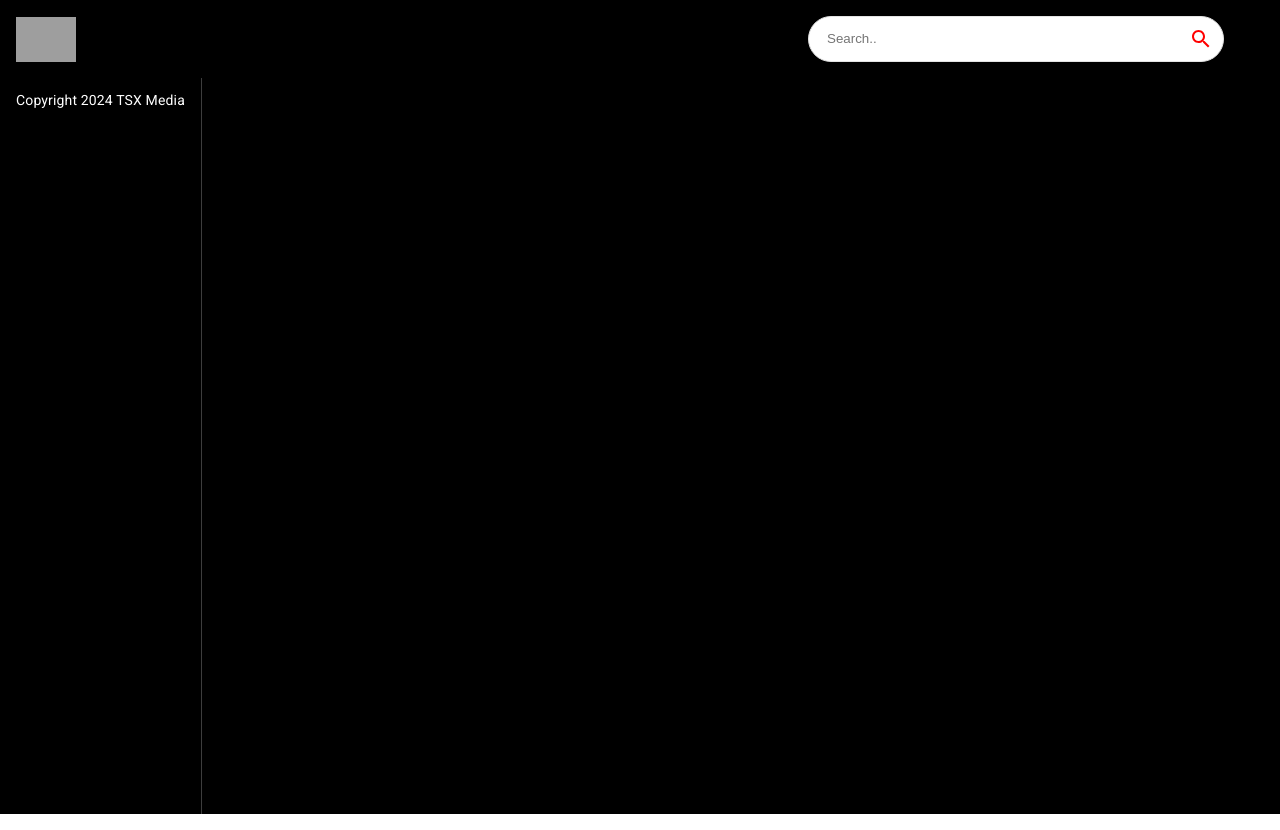
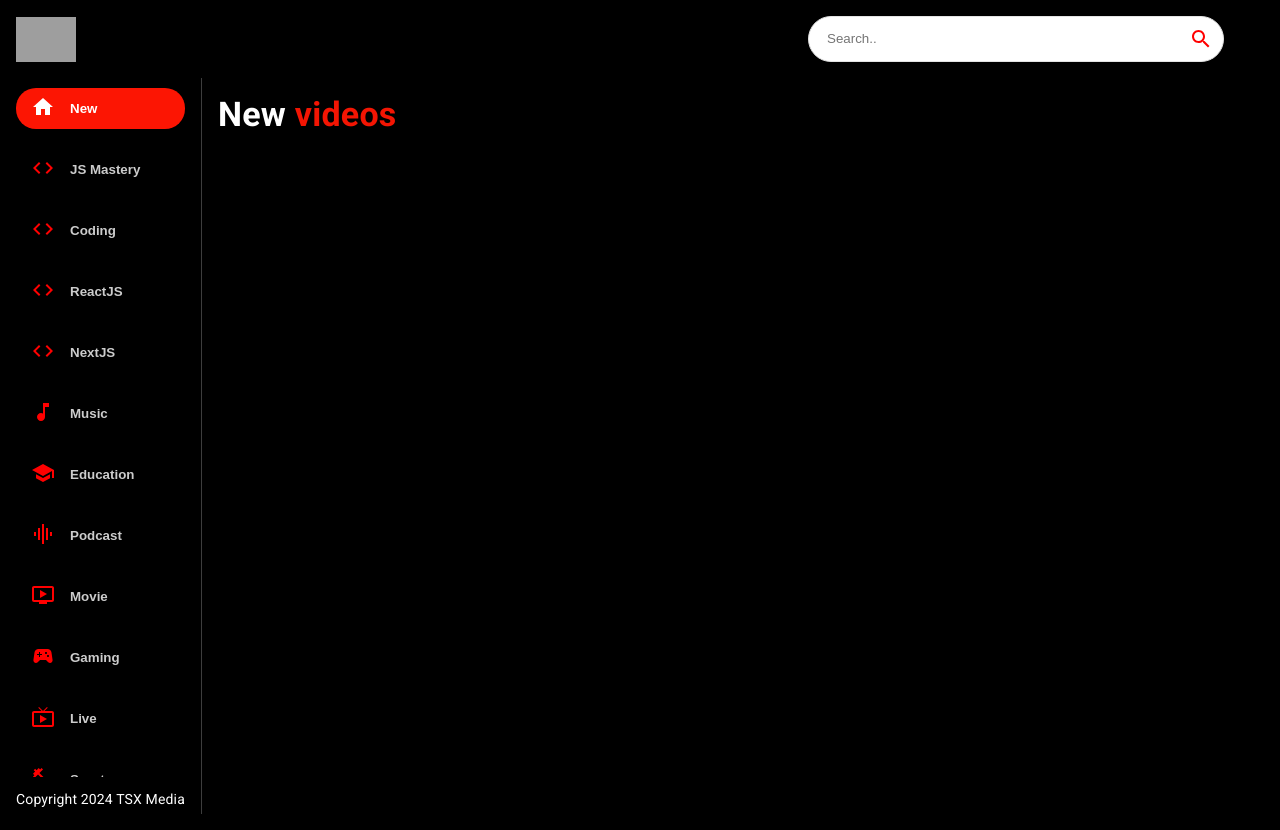
Before and after one commit to itstalalsalman/streaming-platform, a React (Create React App) app: page / in a window 1280 px wide. Built offline with nearby package versions, Linux system fonts and the light colour scheme; no server answers; grey boxes are pictures that could not be loaded.

Commit message:
Youtube API called using RapidAPI and material UI designs allows sidebar navigation and search queries based on that

```diff
--- a/src/components/Feed.jsx
+++ b/src/components/Feed.jsx
@@ -1,8 +1,17 @@
 import { useState, useEffect } from 'react'
 import { Box, Stack, Typography} from '@mui/material'
-import Sidebar from './Sidebar'
+
+import { fetchFromAPI } from '../utils/fetchFromAPI'
+import { Sidebar, Videos} from './'
 
 const Feed = () => {
+
+  const [selectedCategory, setSelectedCategory] = useState('New')
+
+  useEffect(() => {
+    fetchFromAPI(`search?part=snippet&q=${selectedCategory}`)
+  }, [selectedCategory]);
+
   return (
     <Stack
       sx={{flexDirection: {sx: "column", md: "row"}}}
@@ -14,11 +23,21 @@
         backgroundColor: '#000'
         }}
       >
-        <Sidebar />
+        <Sidebar
+          selectedCategory={selectedCategory}
+          setSelectedCategory={setSelectedCategory}
+        />
         <Typography className='copyright' variant='body2' sx={{mt:1.5, color: '#fff'}}>
           Copyright 2024 TSX Media
         </Typography>
 
+      </Box>
+
+      <Box p={2} sx={{ overflowY: 'auto', height: '90vh', flex: 2 }}>
+        <Typography variant='h4' fontWeight="bold" mb={2} sx={{ color: 'white' }}>
+          {selectedCategory} <span style={{ color: '#F31503' }} >videos</span>
+        </Typography>
+        <Videos  videos={{}} />
       </Box>
 
     </Stack>
--- a/src/components/Sidebar.jsx
+++ b/src/components/Sidebar.jsx
@@ -1,11 +1,35 @@
-import React from 'react'
+import { Stack } from '@mui/material'
 
-const Sidebar = () => {
-  return (
-    <div>
+import { categories } from '../utils/constants'
 
-    </div>
-  )
-}
+
+const Sidebar = ({ selectedCategory, setSelectedCategory}) => (
+    <Stack
+        direction="row"
+        sx={{
+            overflowY: "auto",
+            height: { sx:'auto', md: '95%'},
+            flexDirection: {md: 'column'},
+        }}
+    >
+        {categories.map((category) => (
+            <button
+                className='category-btn'
+                onClick={ () => setSelectedCategory(category.name) }
+                style={{
+                    background: category.name === selectedCategory && '#FC1503',
+                    color: 'white',
+                }}
+                key={category.name}
+            >
+               <span style={{ color: category.name === selectedCategory ? 'white' : 'red', marginRight: '15px'}} >{category.icon}</span>
+               <span style={{ opacity: category.name === selectedCategory ? '1' : '0.8' }}>{category.name}</span>
+
+
+            </button>
+        ))}
+    </Stack>
+)
+
 
 export default Sidebar
--- /dev/null
+++ b/src/components/Videos.jsx
@@ -0,0 +1,9 @@
+import React from 'react'
+
+const Videos = () => {
+  return (
+    <div>Videos</div>
+  )
+}
+
+export default Videos
--- a/src/components/index.js
+++ b/src/components/index.js
@@ -5,3 +5,4 @@
 export { default as VideoDetail } from "./VideoDetail";
 export { default as SearchBar } from "./SearchBar";
 export { default as Sidebar } from "./Sidebar";
+export { default as Videos } from "./Videos";
--- /dev/null
+++ b/src/utils/fetchFromAPI.js
@@ -0,0 +1,23 @@
+import axios from 'axios';
+
+const BASE_URL =  'https://youtube-v31.p.rapidapi.com';
+
+
+const options = {
+
+  url: BASE_URL,
+  params: {
+    maxResults: '50'
+  },
+  headers: {
+    'X-RapidAPI-Key': process.env.REACT_APP_RAPID_API_KEY,
+    'X-RapidAPI-Host': 'youtube-v31.p.rapidapi.com'
+  }
+};
+
+
+export const fetchFromAPI = async (url) => {
+    const { data } = await axios.get(`${BASE_URL}/${url}`, options);
+
+    return data;
+}
```
Also changed, not shown: 1 other file (tests, documents, lock files or other folders).
